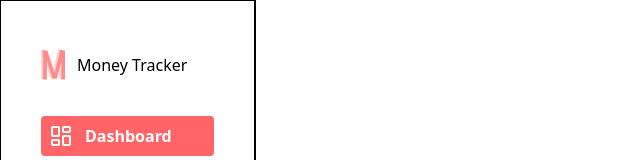
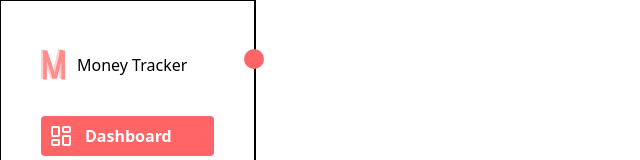
Before and after one commit to rakshit-21/SpendWise, a React (Vite) app: page / in a window 1280 px wide. Shown: the top 160 px of the page, without its empty margins (0-640 px from the left). Built offline with nearby package versions, Linux system fonts and the light colour scheme.

Commit message:
Changes in nav

```diff
--- a/src/components/NavigationBar.jsx
+++ b/src/components/NavigationBar.jsx
@@ -1,5 +1,6 @@
 import React, { useState } from 'react'
 import Logo from "./../assets/Logo.png"
+import RightArrow from "./../assets/icons/rightArrow.svg"
 import {
     LayoutDashboard,
     Clock3,
@@ -36,10 +37,15 @@ const navLinks=[
 
 function NavigationBar(){
     const[activeNavIndex, setActiveNavIndex]= useState(0);
-    return <div className="px-10 py-12 flex flex-col border border-r-2 w-1/5 h-screen">
+    return <div className="relative px-10 py-12 flex flex-col border border-r-2 w-1/5 h-screen">
         <div className="logo-div flex space-x-3 items-center">
             <img src={Logo}/>
             <span>Money Tracker</span>
+
+            <div className="w-5 h-5 bg-red-400 rounded-full absolute -right-2.5 top-12 flex items-center justify-center "></div>
+
+
+
 
             </div>
             <div className='mt-9 flex flex-col space-y-8'>
```
